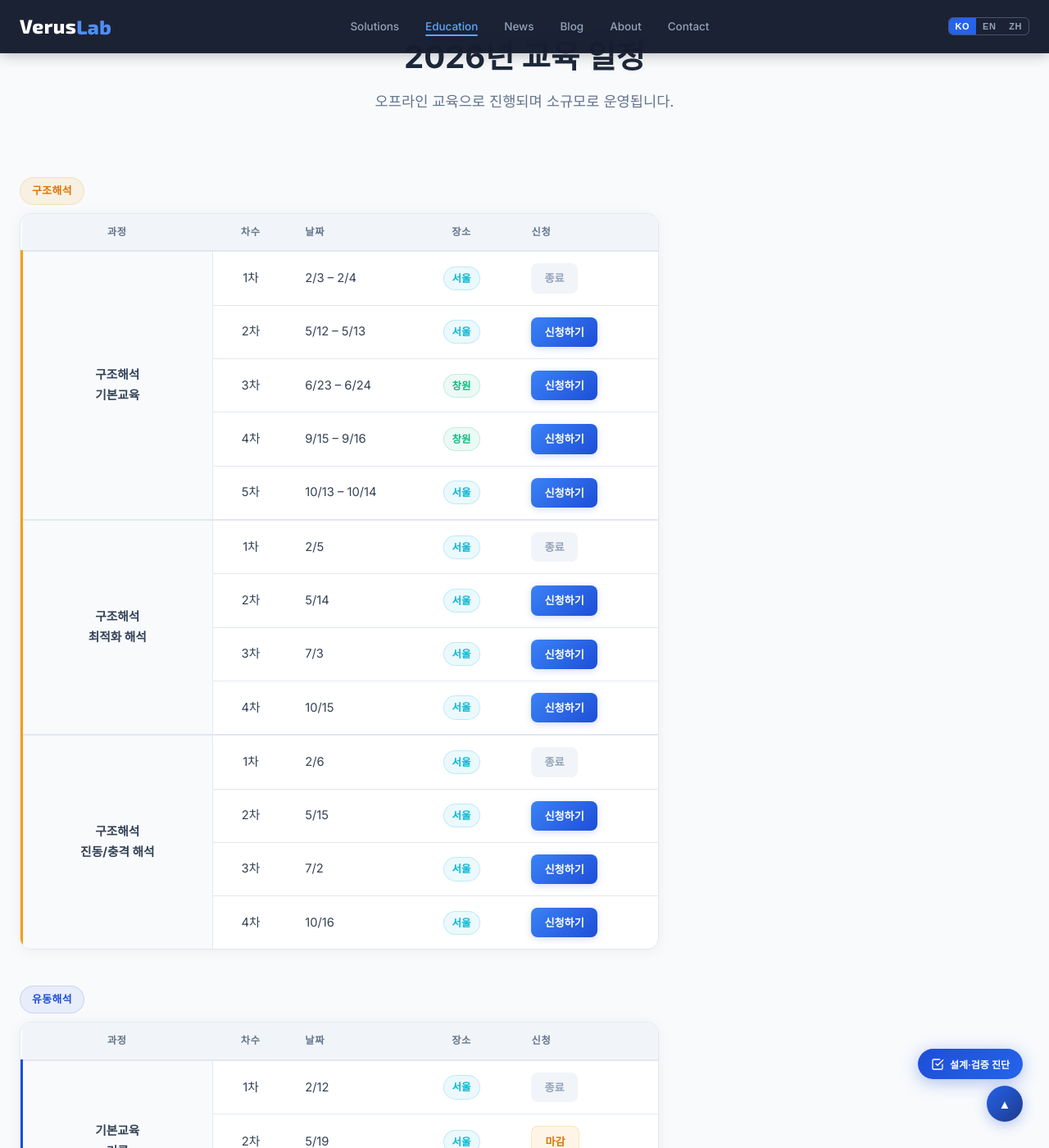
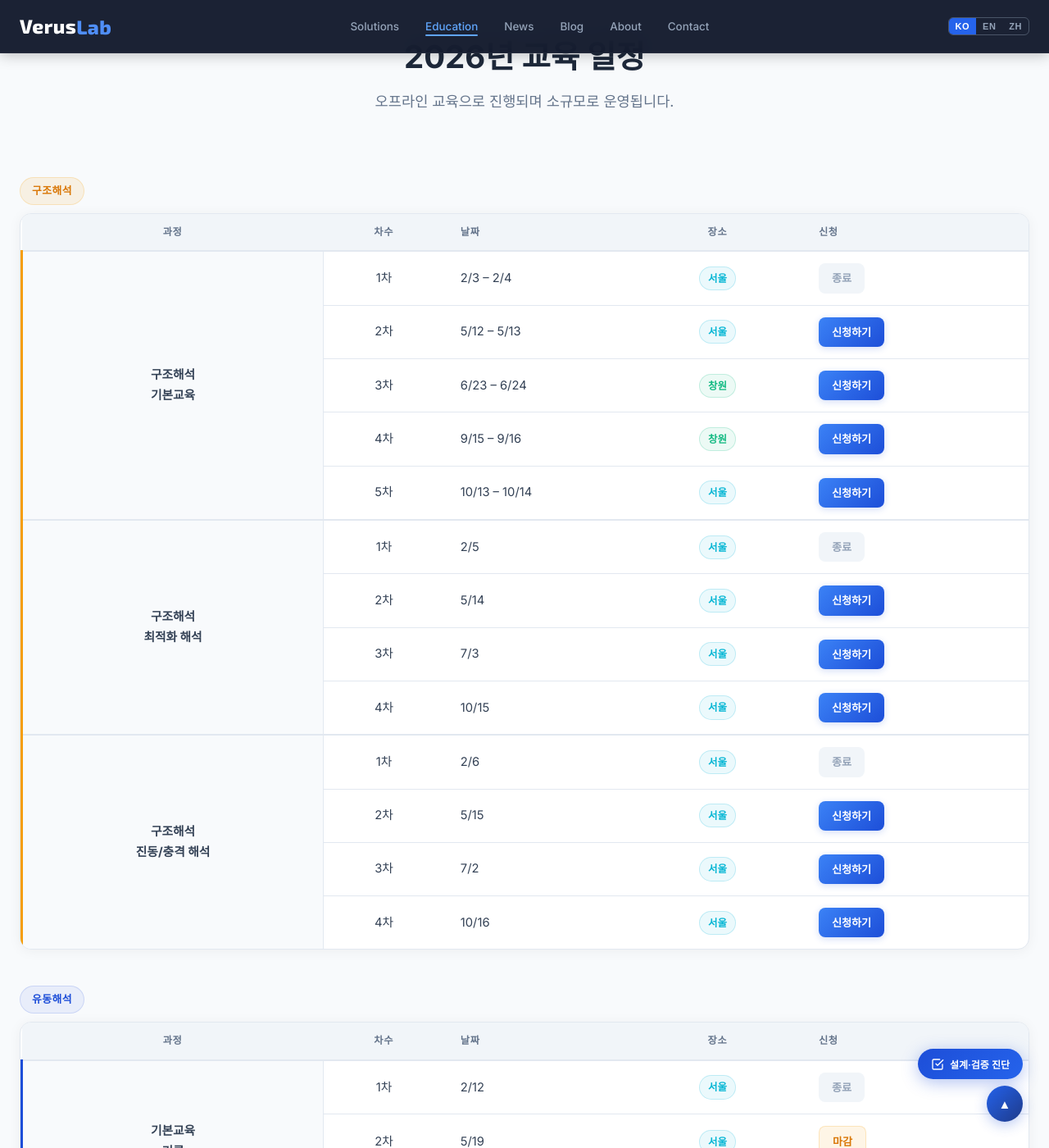
Before and after one commit to VerusLab-KR/Homepage, a Jekyll site: the page built from education/index.html, in a window 1280 px wide and 1400 px high, scrolled down 1672 px. Shown: the whole window at 82% size. Built offline with Jekyll 4.4.1, drawn with Linux system fonts in a browser that asks for light colours.

Commit message:
Revert schedule table max-width (broke full-width layout)
Co-Authored-By: Claude Sonnet 4.6 <noreply@anthropic.com>

```diff
--- a/education/index.html
+++ b/education/index.html
@@ -112,7 +112,7 @@ h2{font-size:clamp(1.6rem,3vw,2.4rem);font-weight:700;line-height:1.2;margin-bot
 .course-card.fluid .course-tag{background:rgba(29,78,216,.07);color:var(--blue)}
 
 /* Schedule */
-.schedule-wrap{border-radius:var(--radius);overflow:hidden;border:1px solid var(--slate-2);box-shadow:0 2px 16px rgba(0,0,0,.05);overflow-x:auto;-webkit-overflow-scrolling:touch;background:var(--white);max-width:780px}
+.schedule-wrap{border-radius:var(--radius);overflow:hidden;border:1px solid var(--slate-2);box-shadow:0 2px 16px rgba(0,0,0,.05);overflow-x:auto;-webkit-overflow-scrolling:touch;background:var(--white)}
 .schedule-table{width:100%;border-collapse:collapse;table-layout:fixed}
 .schedule-table th{text-align:left;padding:12px 20px;font-size:.76rem;font-weight:700;color:var(--slate-5);border-bottom:2px solid var(--slate-2);background:var(--slate-1);letter-spacing:.06em;text-transform:uppercase}
 .schedule-table td{padding:14px 20px;border-bottom:1px solid var(--slate-2);font-size:.92rem;color:var(--slate-7);vertical-align:middle}
```
